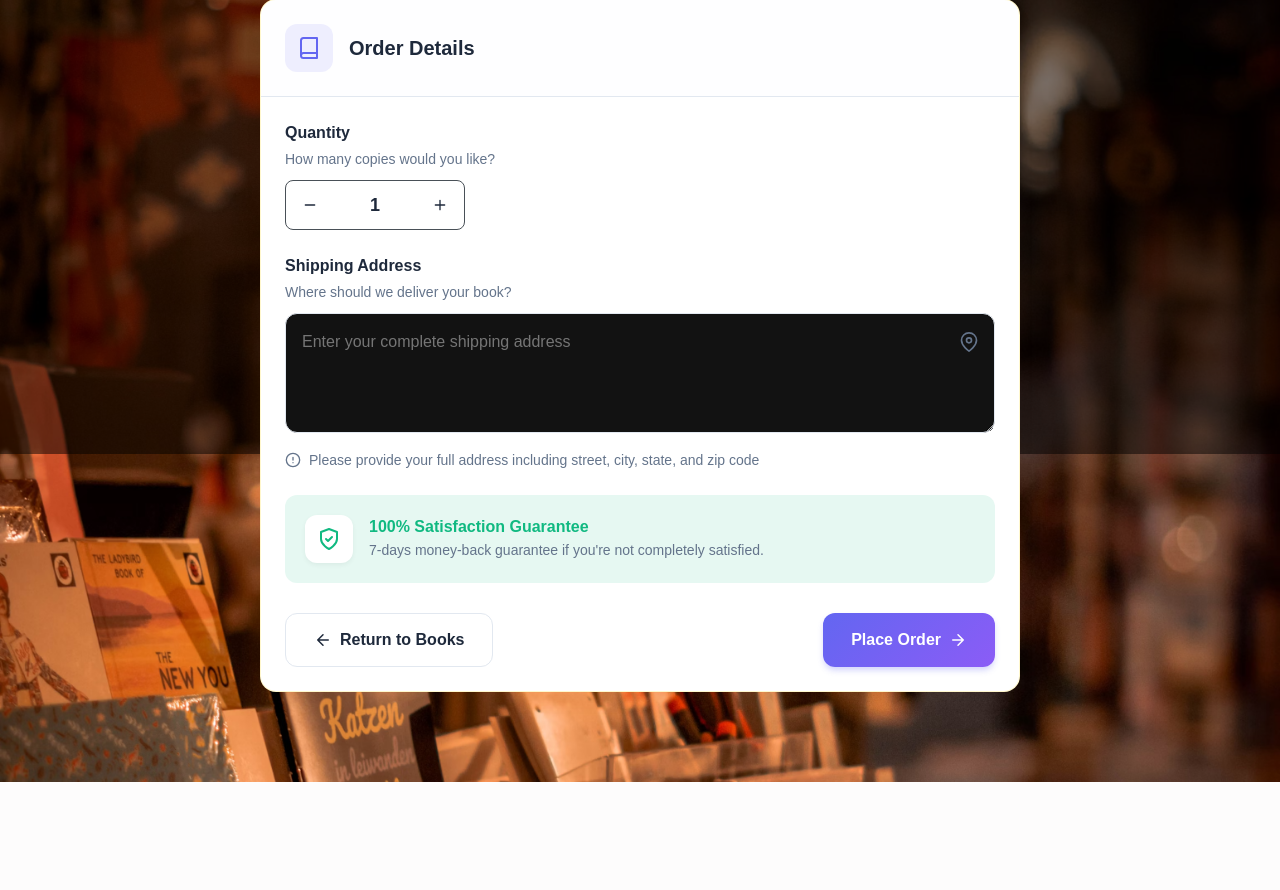
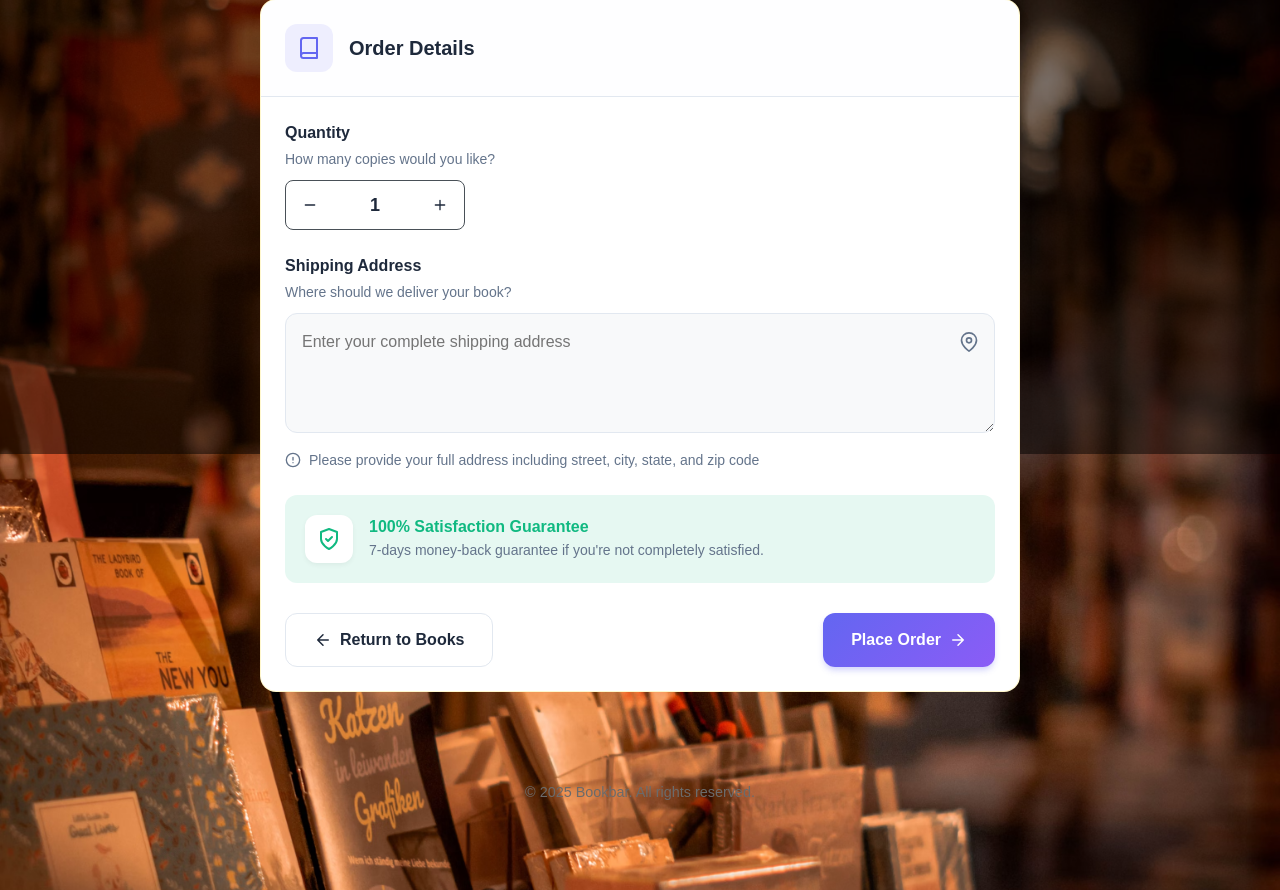
Before and after one commit to utsav0514/Book_store, a Django app: page /product/buy/10 in a window 1280 px wide. Shown: the part 346-1236 px from the top of the page. Before the commit the page ends 1128 px from the top, so only its background shows below. Run offline with Django 5.2, Linux system fonts and the light colour scheme; a user stored in the database is signed in; data comes from the database, SQL or seed files in the repository.

Commit message:
Update buy_book.html

```diff
--- a/Hello/product/templates/buy_book.html
+++ b/Hello/product/templates/buy_book.html
@@ -52,7 +52,7 @@
               <span class="label-hint">Where should we deliver your book?</span>
             </label>
             <div class="textarea-wrapper">
-              <textarea id="address" name="address" rows="3" placeholder="Enter your complete shipping address" required></textarea>
+              <textarea id="address" name="address" class="bg-light" rows="3" placeholder="Enter your complete shipping address" required></textarea>
               <div class="textarea-icon">
                 <svg width="20" height="20" viewBox="0 0 24 24" fill="none" xmlns="http://www.w3.org/2000/svg">
                   <path d="M21 10c0 7-9 13-9 13s-9-6-9-13a9 9 0 0 1 18 0z" stroke="currentColor" stroke-width="2" stroke-linecap="round" stroke-linejoin="round"/>
@@ -100,6 +100,10 @@
       </div>
     </div>
   </div>
+</div>
+
+<div class="footer-section">
+  <p>© 2025 Bookbar. All rights reserved.</p>
 </div>
 
 <style>
@@ -473,6 +477,15 @@
       margin-bottom: 12px;
     }
   }
+
+  .footer-section {
+        text-align: center;
+        margin-top: 30px;
+        padding: 20px 0;
+        color: #6b6b6b;
+        font-size: 0.9rem;
+    }
+
 </style>
 
 <script>
```
